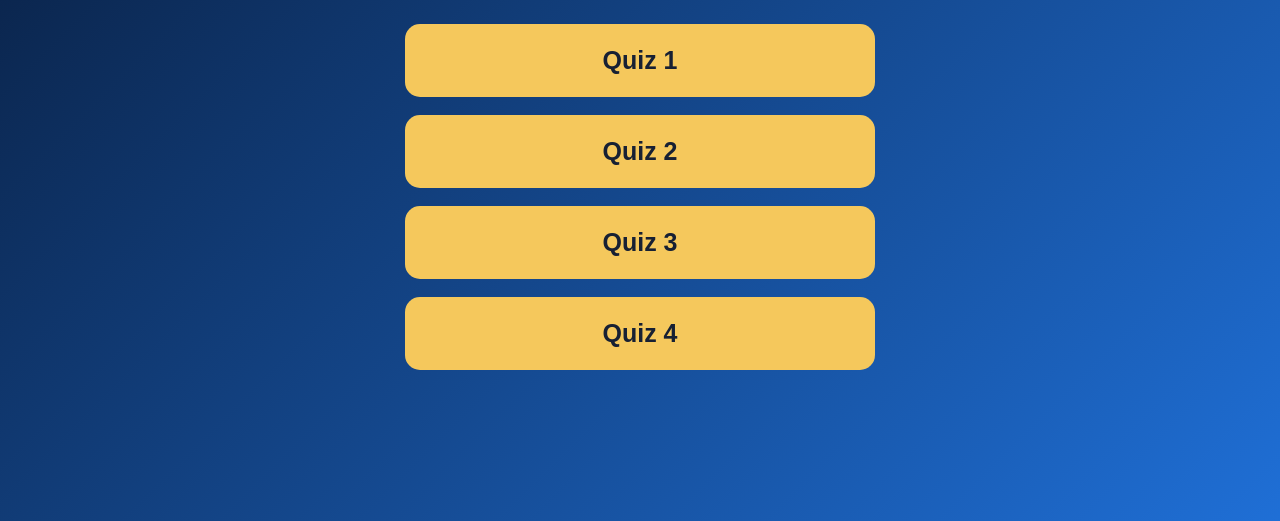
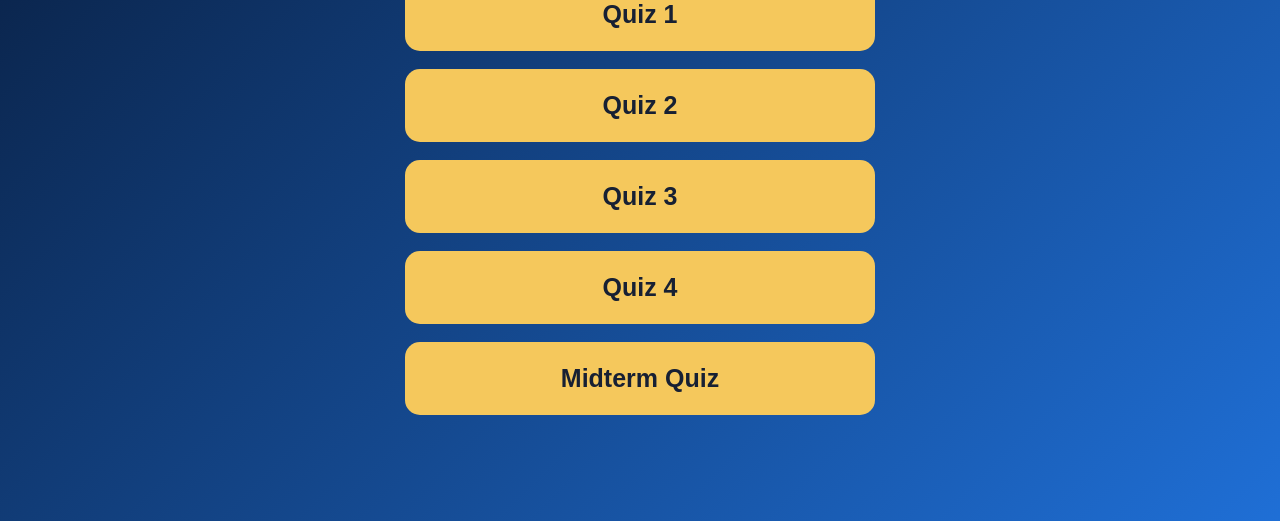
Before and after one commit to centerjust4u-creator/Int.-Law, a plain HTML site: page index.html in a window 1280 px wide. Shown: the part 279-800 px from the top of the page. Drawn offline with Linux system fonts and the light colour scheme.

Commit message:
Add link to Midterm Quiz in index.html

```diff
--- a/index.html
+++ b/index.html
@@ -64,6 +64,7 @@
     <a href="quiz-3/">Quiz 3</a>
 
     <a href="quiz-4/">Quiz 4</a>
+    <a href="midterm-quiz/">Midterm Quiz</a>
 
   </div>
 
```
